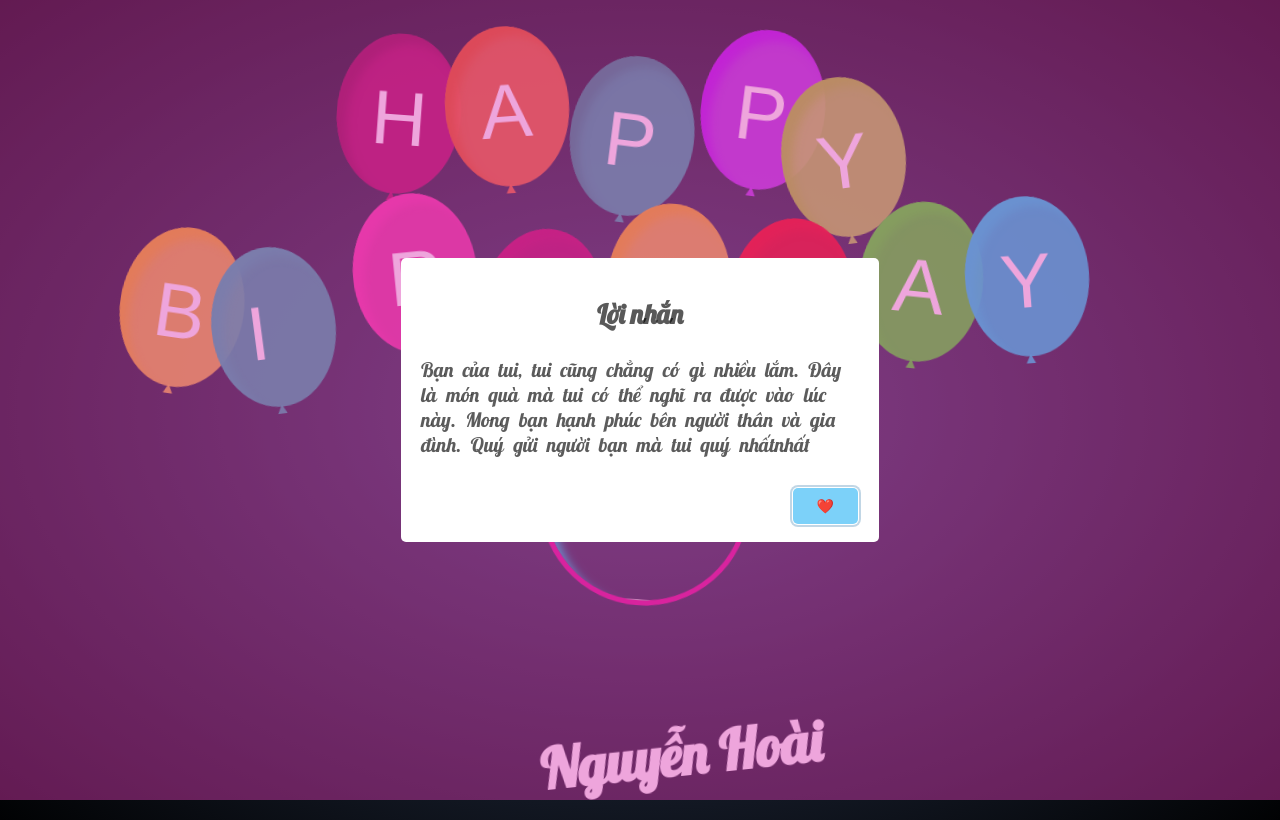
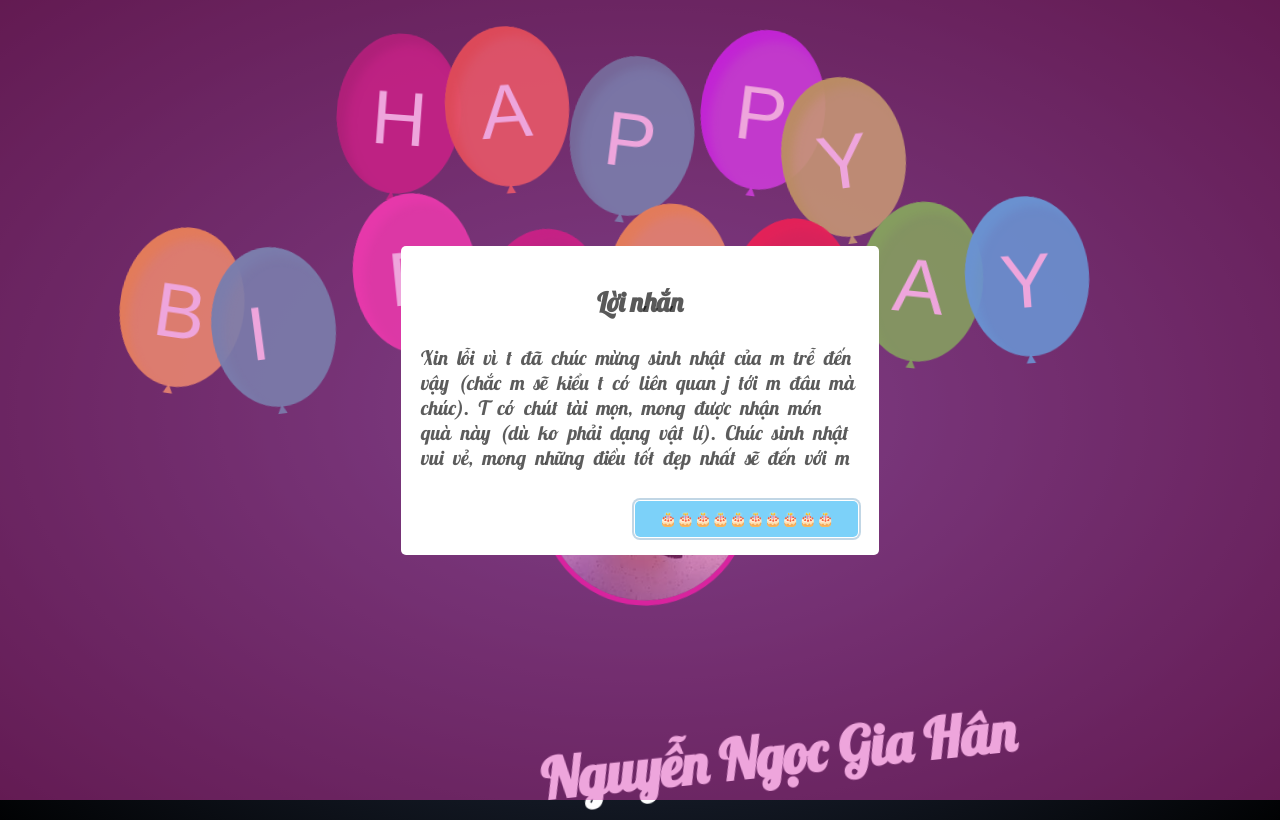
Before and after one commit to TienthanhXYZ/Chuc_Ngoc_Han, a plain HTML site: page index.html in a window 1280 px wide. Both pictures are taken after a click on the picture 645 px from the left and 510 px from the top of the page. Drawn offline with nearby package versions, Linux system fonts and the light colour scheme; a web font is replaced by a local one.

Commit message:
Update index.html

```diff
--- a/index.html
+++ b/index.html
@@ -52,13 +52,13 @@
       <div class="avatar">
         <!-- 3. Avatar của người bạn muốn gởi lời chúc -->
         <img
-          src="./469829206_122178224654135871_6625999437435636105_n.jpg"
+          src="./495294391_711413864654971_857255194427928495_n.jpg"
           alt=""
           class="avatar__img"
           onclick="showMessage()"
         />
         <!-- 4. Tên của người đó -->
-        <h1 onclick="showMessage()" class="avatar__title">Nguyễn Hoài</h1>
+        <h1 onclick="showMessage()" class="avatar__title">Nguyễn Ngọc Gia Hân</h1>
       </div>
 
       <!-- 5. Phần nhạc -->
@@ -74,9 +74,9 @@
         // 6. Lời nhắn hiện ra khi bấm vào tên hoặc avatar
         swal({
           title: "Lời nhắn", // Tiêu đề của popup
-          text: "Bạn của tui, tui cũng chẳng có gì nhiều lắm. Đây là món quà mà tui có thể nghĩ ra được vào lúc này. Mong bạn hạnh phúc bên người thân và gia đình. Quý gửi người bạn mà tui quý nhấtnhất", // Nội dung lời nhắn
+          text: "Xin lỗi vì t đã chúc mừng sinh nhật của m trễ đến vậy (chắc m sẽ kiểu t có liên quan j tới m đâu mà chúc). T có chút tài mọn, mong được nhận món quà này (dù ko phải dạng vật lí). Chúc sinh nhật vui vẻ, mong những điều tốt đẹp nhất sẽ đến với m", // Nội dung lời nhắn
           button: {
-            text: "❤️️",
+            text: "🎂🎂🎂🎂🎂🎂🎂🎂🎂🎂",
           },
         });
       }
@@ -84,3 +84,5 @@
     <script src="https://unpkg.com/sweetalert/dist/sweetalert.min.js"></script>
   </body>
 </html>
+
+</html>
```
